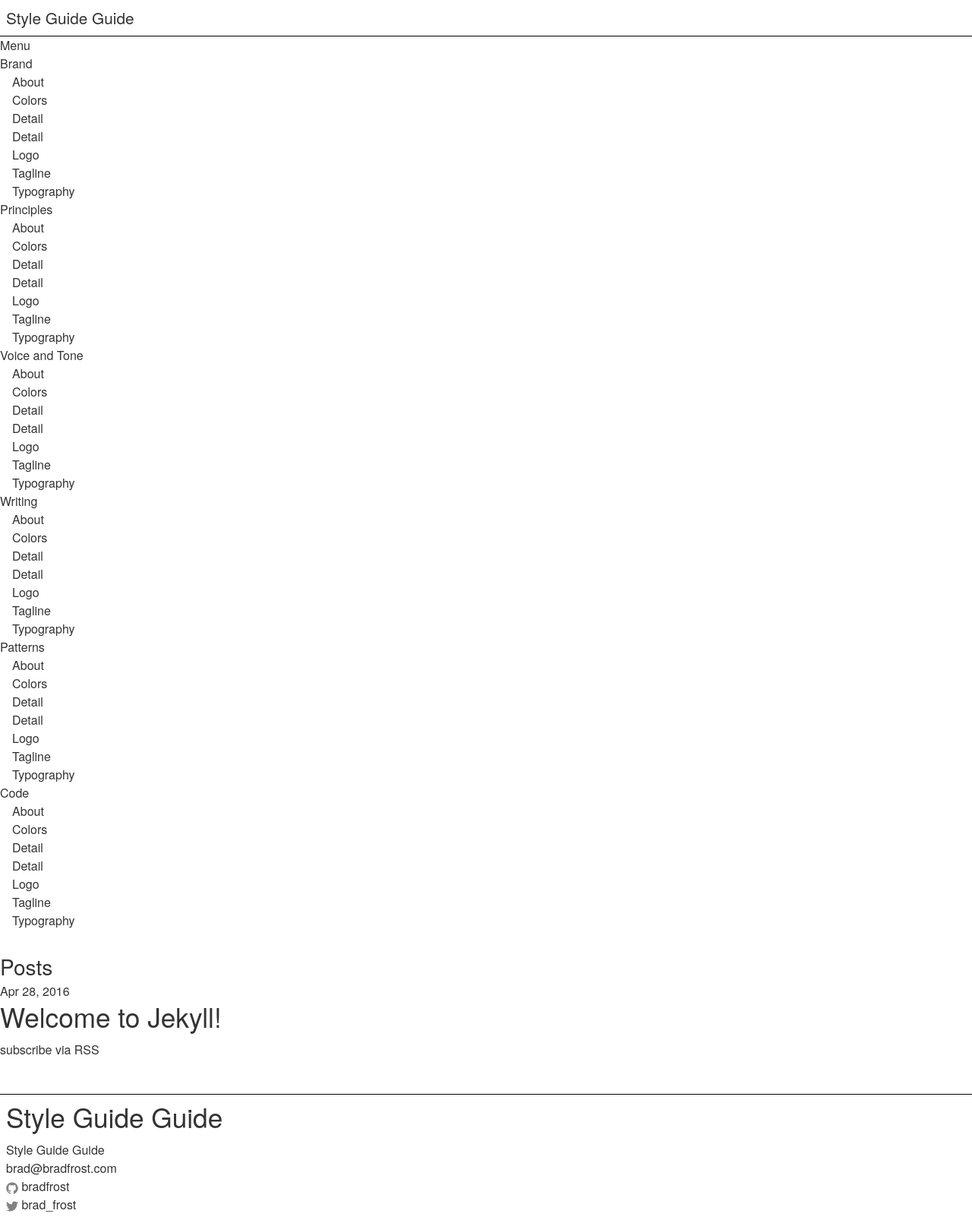
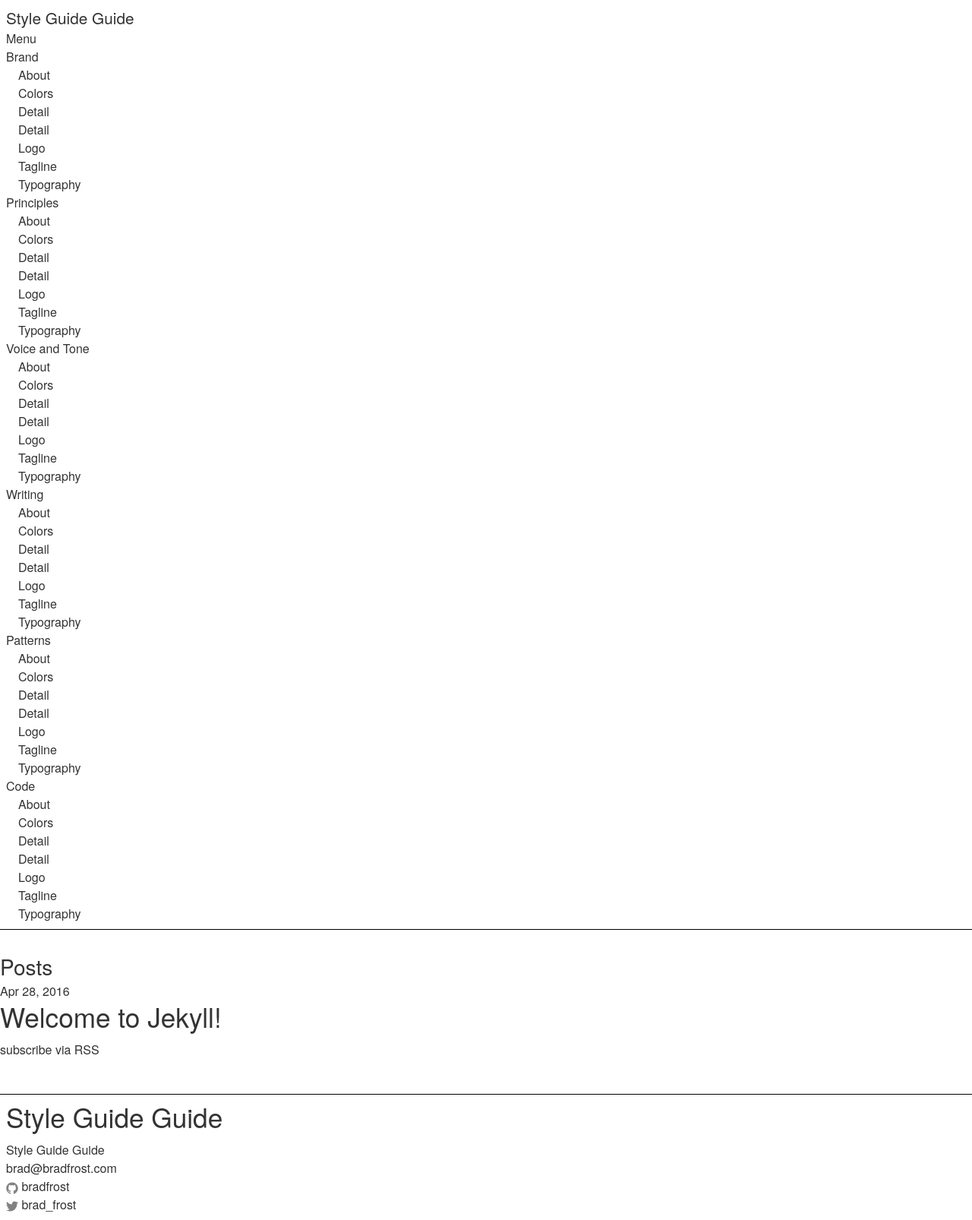
Before and after one commit to bradfrost/style-guide-guide, a Jekyll site: the page built from index.html, in a window 1280 px wide. Shown: the whole page at 76% size. Built offline with Jekyll 4.4.1, drawn with Linux system fonts in a browser that asks for light colours.

Commit message:
Remove sidebar

```diff
--- a/_includes/header.html
+++ b/_includes/header.html
@@ -1,8 +1,6 @@
 <header class="sgg-header" role="banner">
     <a class="site-title" href="{{ site.baseurl }}/" rel="home">{{ site.title }}</a>
-</header><!--end sgg-header-->
 
-<div class="sgg-sidebar">
 	<nav class="sgg-nav" role="navigation">
 	    <div class="trigger">
         	<a href="#" class="trigger__toggle">Menu</a>
@@ -121,4 +119,4 @@
 	        </li>
         </ul>
     </nav>
-</div>
+</header><!--end sgg-header-->
```
